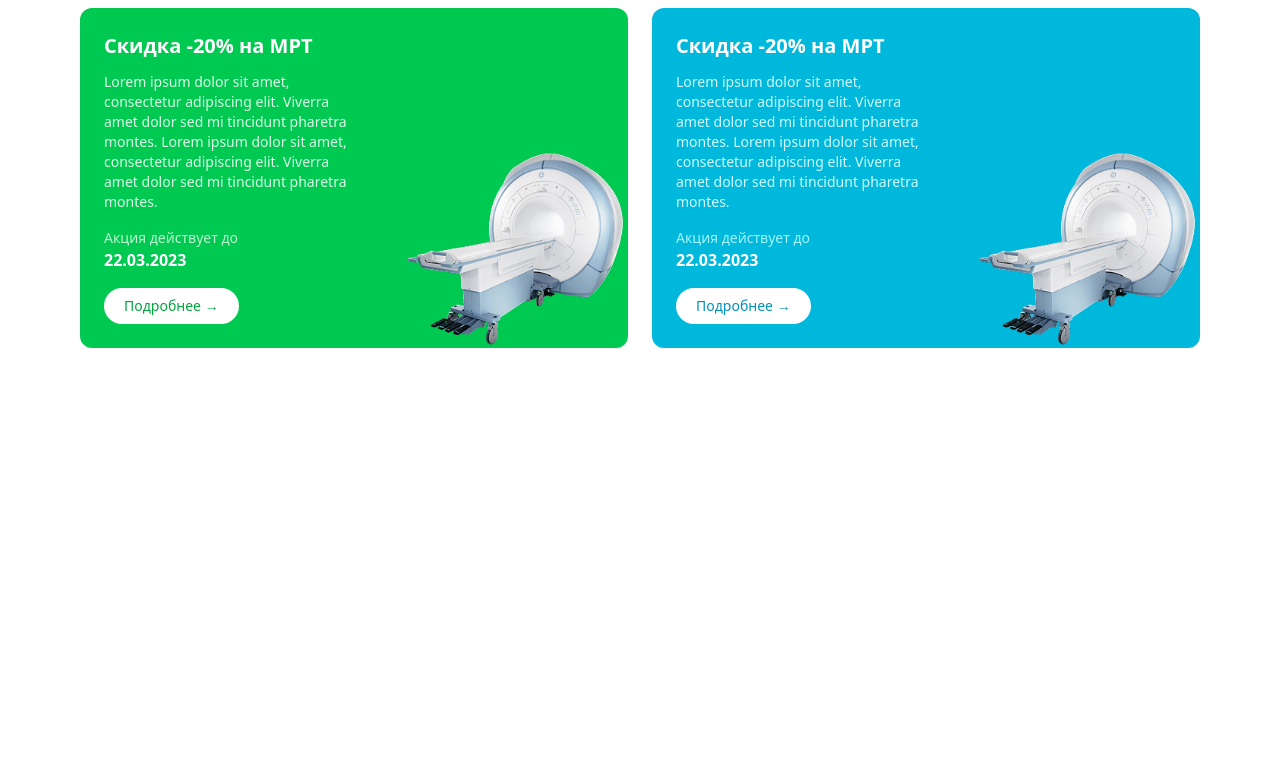
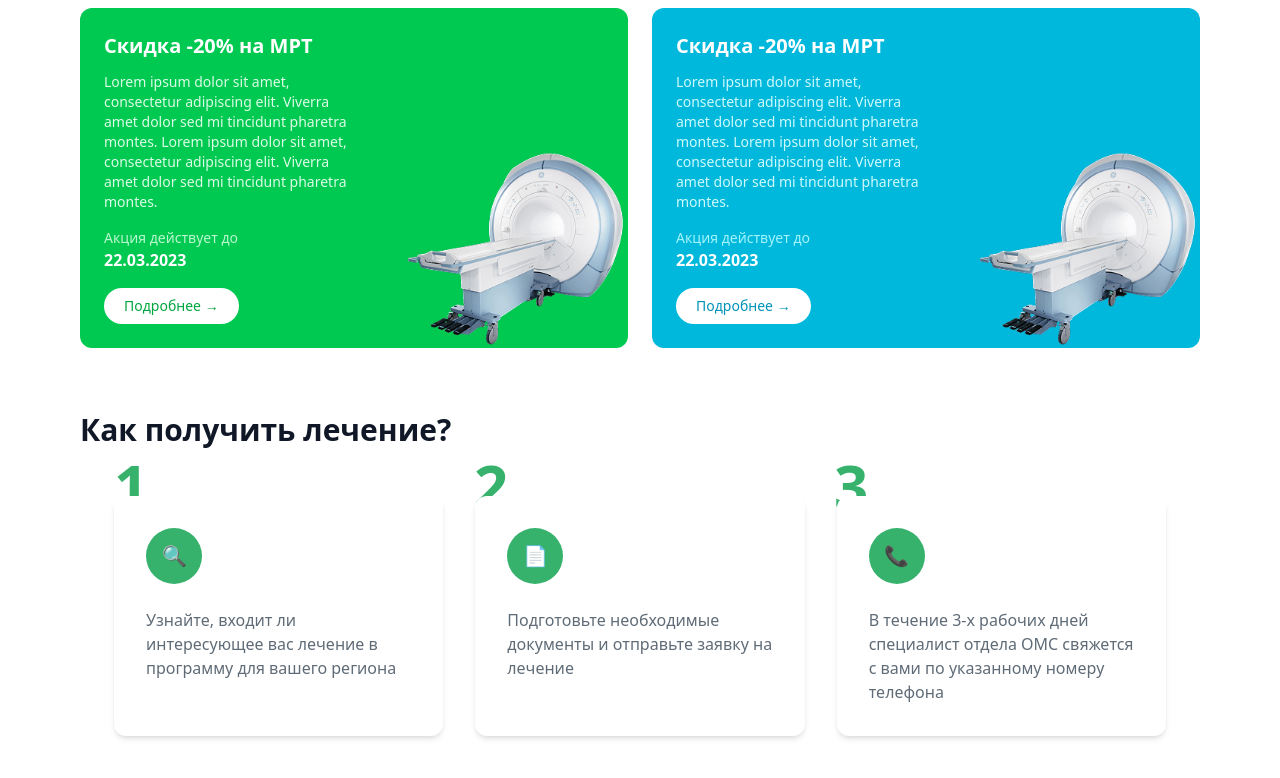
Before and after one commit to rizoshka12210/homework11, a website: page page2.html in a window 1280 px wide. Shown: the part 302-1080 px from the top of the page. Before the commit the page ends 800 px from the top, so only its background shows below. Drawn offline with Linux system fonts and the light colour scheme.

Commit message:
tred: cards of page2

```diff
--- a/page2.html
+++ b/page2.html
@@ -90,6 +90,67 @@
 </section>
 
 
+<!-- КАК ПОЛУЧИТЬ ЛЕЧЕНИЕ -->
+<section class="max-w-6xl mx-auto px-4 pb-20">
 
+  <h2 class="text-3xl font-bold text-gray-900 mb-12">Как получить лечение?</h2>
+
+<div class="max-w-[1100px] mx-auto px-6">
+
+
+<div class="grid md:grid-cols-3 gap-8">
+<span class="absolute -mt-14 ml-0 text-[60px] text-[#37B26C] font-bold z--1">
+1
+</span>
+<div class="relative bg-white p-8 rounded-xl shadow-md">
+
+
+<div class="w-14 h-14 bg-[#37B26C] rounded-full flex items-center justify-center text-white text-xl mb-6">
+🔍
+</div>
+
+<p class="text-[#5F6B76]">
+Узнайте, входит ли интересующее вас лечение в программу для вашего региона
+</p>
+
+</div>
+<span class="absolute lg:-mt-14 lg:ml-90 mt-48 text-[60px] text-[#37B26C] font-bold z--1">
+2
+</span>
+
+<div class="relative bg-white p-8 rounded-xl shadow-md">
+
+
+<div class="w-14 h-14 bg-[#37B26C] rounded-full flex items-center justify-center text-white text-xl mb-6">
+📄
+</div>
+
+<p class="text-[#5F6B76]">
+Подготовьте необходимые документы и отправьте заявку на лечение
+</p>
+
+</div>
+<span class="absolute lg:-mt-14 lg:ml-180 mt-110  text-[60px] text-[#37B26C] font-bold z--1">
+3
+</span>
+
+<div class="relative bg-white p-8 rounded-xl shadow-md">
+
+
+<div class="w-14 h-14 bg-[#37B26C] rounded-full flex items-center justify-center text-white text-xl mb-6">
+📞
+</div>
+
+<p class="text-[#5F6B76]">
+В течение 3-х рабочих дней специалист отдела ОМС свяжется с вами по указанному номеру телефона
+</p>
+
+</div>
+
+</div>
+
+</div>
+
+</section>
 </body>
 </html>
```
